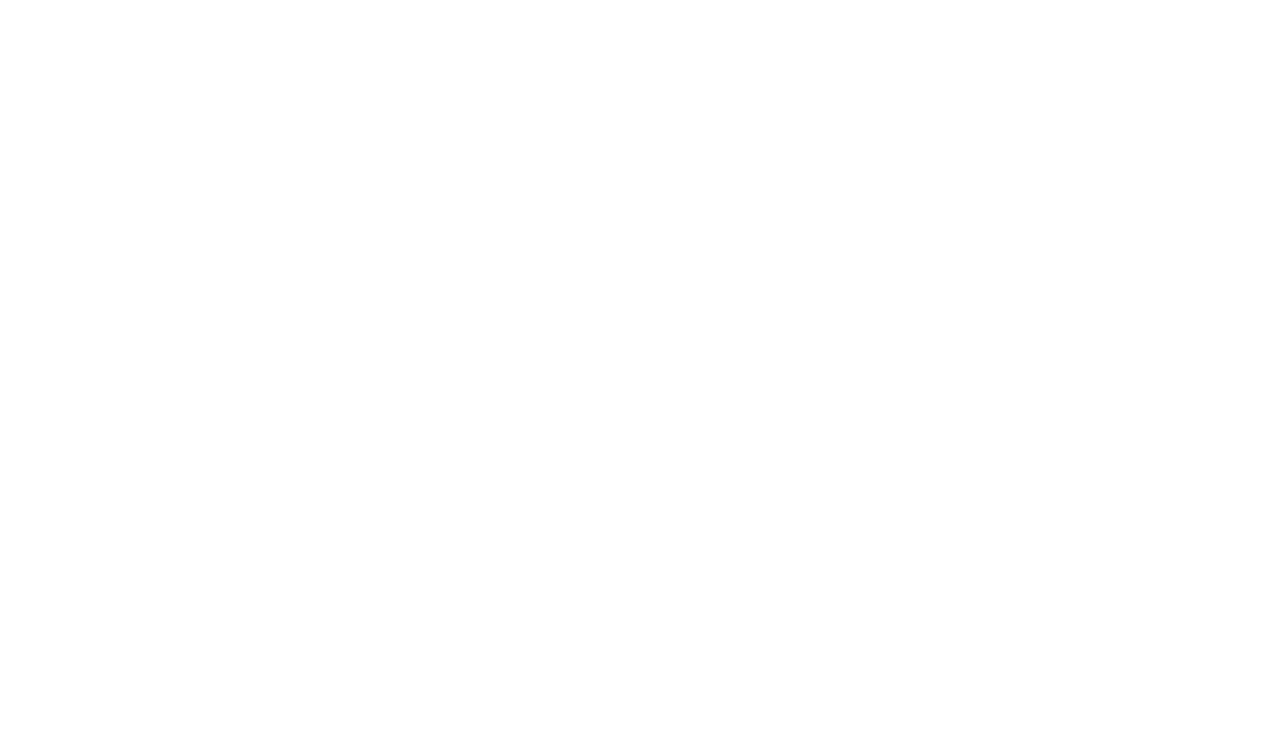
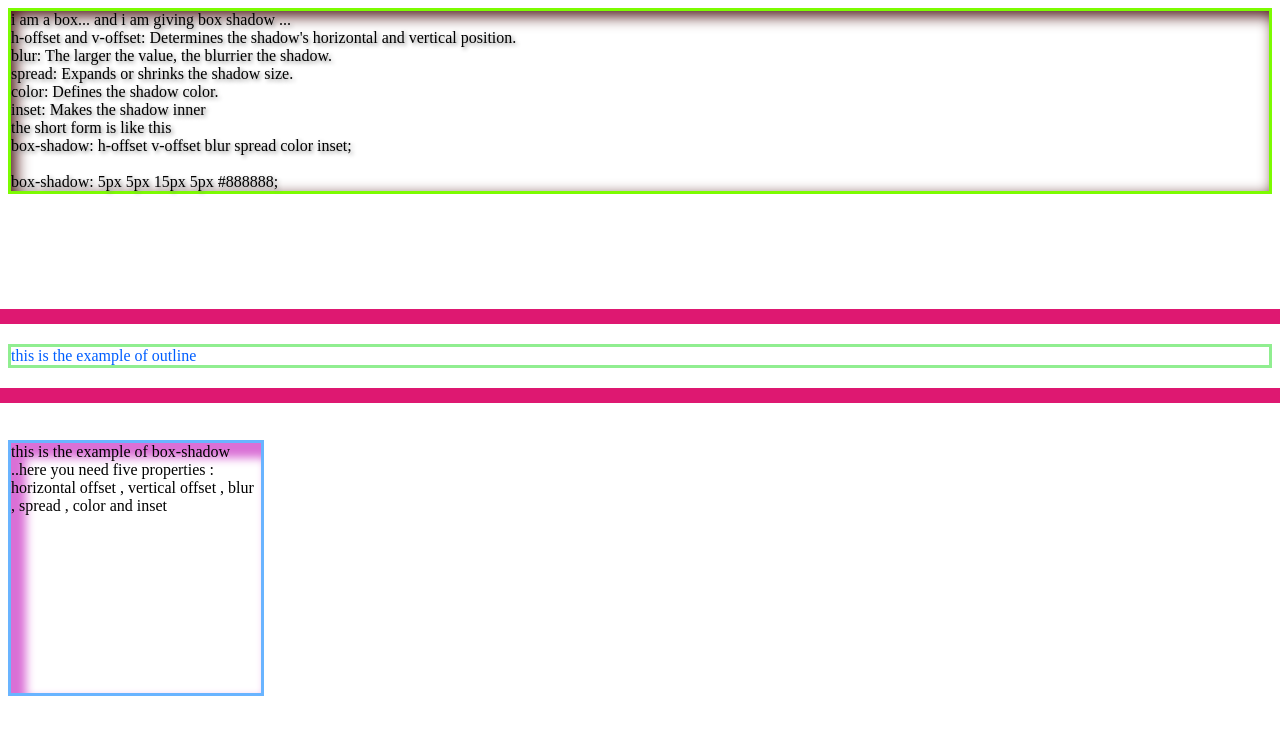
Before and after one commit to Mamun-2023/video-24, a plain HTML site: page index.html in a window 1280 px wide. Drawn offline with Linux system fonts and the light colour scheme.

Commit message:
adding box shadow and outline

```diff
--- a/index.html
+++ b/index.html
@@ -1,12 +1,27 @@
 <!DOCTYPE html>
 <html lang="en">
-<head>
-    <meta charset="UTF-8">
-    <meta name="viewport" content="width=device-width, initial-scale=1.0">
-    <link rel="stylesheet" href="style.css">
-    <title>Document</title>
-</head>
-<body>
+  <head>
+    <meta charset="UTF-8" />
+    <meta name="viewport" content="width=device-width, initial-scale=1.0" />
+    <link rel="stylesheet" href="style.css" />
+    <title>css box shadow</title>
+  </head>
+  <body>
+    <div class="box">
+      i am a box... and i am giving box shadow ... <br />
+      h-offset and v-offset: Determines the shadow's horizontal and vertical
+      position. <br />
+      blur: The larger the value, the blurrier the shadow. <br />
+      spread: Expands or shrinks the shadow size. <br />
+      color: Defines the shadow color. <br />
+      inset: Makes the shadow inner <br />
+      the short form is like this <br />
+      box-shadow: h-offset v-offset blur spread color inset; <br />
+      <br />
+      box-shadow: 5px 5px 15px 5px #888888;
+    </div>
 
-</body>
+    <div class="outline">this is the example of outline</div>
+<br> <br> <br><br><div class="shadow">this is the example of box-shadow ..here you need five properties : horizontal offset , vertical offset , blur , spread , color and inset</div>
+  </body>
 </html>
--- a/style.css
+++ b/style.css
@@ -0,0 +1,33 @@
+.box {
+  /*  -offset and v-offset: Determines the shadow's horizontal and vertical
+      position. <br />
+      blur: The larger the value, the blurrier the shadow. <br />
+      spread: Expands or shrinks the shadow size. <br />
+      color: Defines the shadow color. <br />
+      inset: Makes the shadow inner <br />
+      the short form is like this <br />
+      box-shadow: h-offset v-offset blur spread color inset;  */
+
+  border: 3px solid lawngreen;
+  box-shadow: 5px 5px 15px inset #491212;
+  text-shadow: 2px 2px 4px #888888;
+
+}
+
+/* examples outline */
+
+.outline{
+  outline: 15px solid rgb(222, 24, 113);
+  outline-offset: 20px;
+  margin-top: 150px;
+  border: 3px solid lightgreen;
+   color: rgb(0, 94, 255);
+}
+
+/* this is the example of box-shadow */
+.shadow{
+  border: 3px solid rgb(105, 180, 255);
+  box-shadow: 10px 10px 10px 5px inset orchid  ;
+  height: 250px;
+  width: 250px;
+}
```
